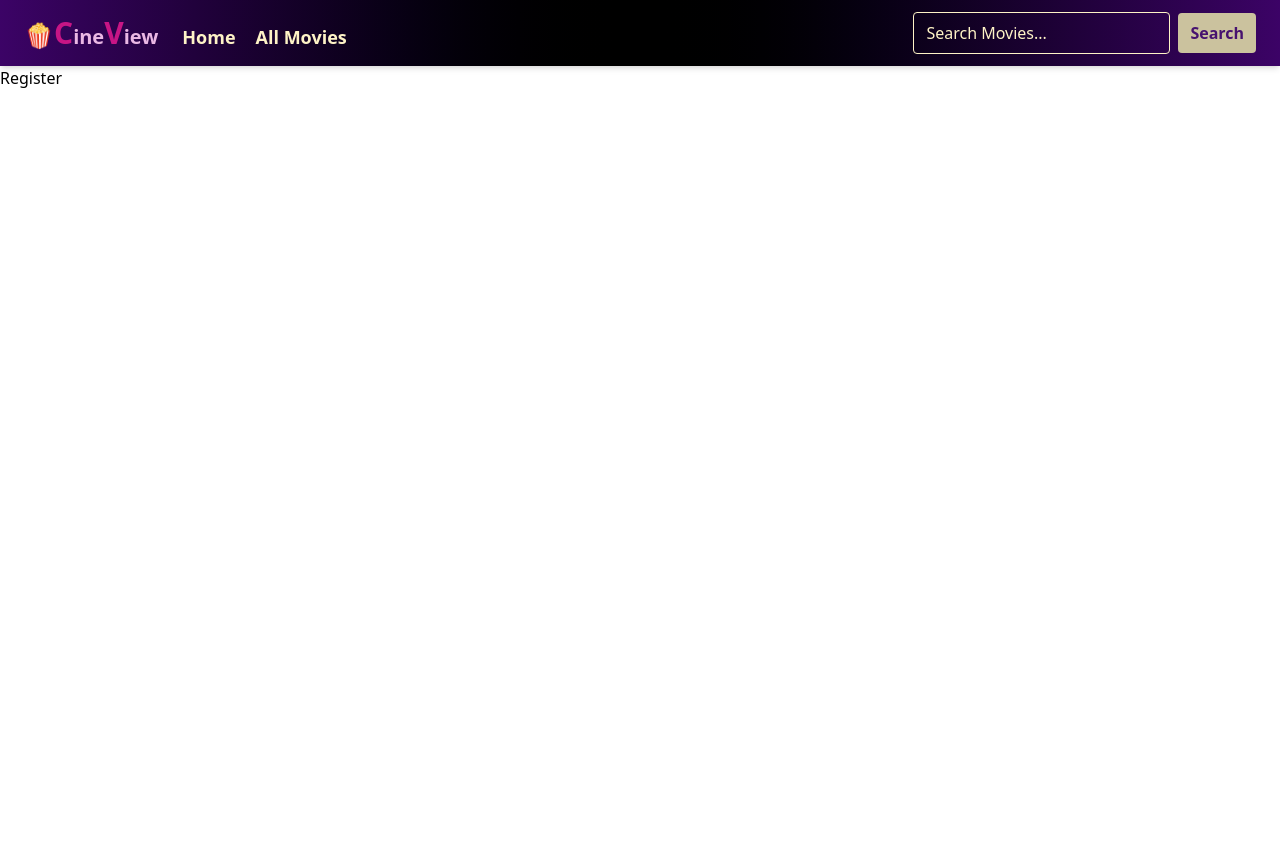
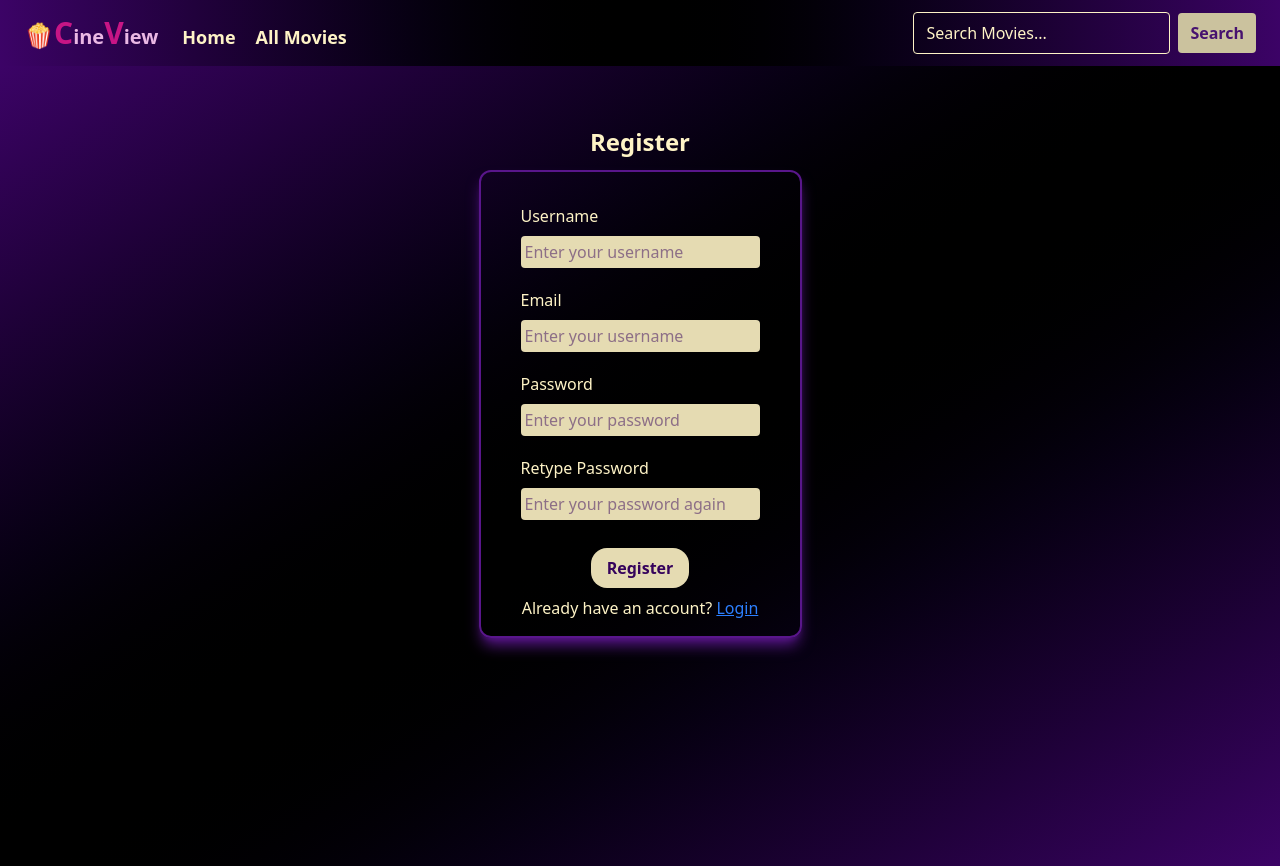
Before and after one commit to Surja11/Movie-review, a React app in the folder frontend/: page /register in a window 1280 px wide. Before the commit the page ends 800 px from the top, so only its background shows below. Built offline with nearby package versions, Linux system fonts and the light colour scheme; no server answers; the HTML template or start-up script is replaced by a standard one.

Commit message:
Added login and register form

```diff
--- a/frontend/src/components/LoginForm.jsx
+++ b/frontend/src/components/LoginForm.jsx
@@ -1,9 +1,109 @@
-import React from 'react'
+import React, { useState } from "react";
+import { NavLink, useNavigate } from "react-router-dom";
+import { ACCESS_TOKEN, REFRESH_TOKEN } from "../constants";
+import api from "../api";
 
-const LoginForm = () => {
+const LoginForm = ({ route, method }) => {
+  const [username, setUsername] = useState("");
+  const [email, setEmail] = useState("");
+  const [password, setPassword] = useState("");
+  const [password2, setPassword2] = useState("");
+  const [loading, setLoading] = useState(false);
+  const navigate = useNavigate();
+
+  const name = method === "login" ? "Login" : "Register";
+
+  const handleSubmit = async(e) => {
+    setLoading(true);
+    e.preventDefault();
+
+    try{
+    const res = await api.post(route, {username, email, password, password2})
+
+      if (method === "login"){
+        localStorage.setItem(ACCESS_TOKEN,res.daata.access)
+        localStorage.setItem(REFRESH_TOKEN, res.data.refresh)
+      }
+      else{
+        navigate("/login")
+      }
+
+    }catch(error){
+      alert(error)
+    }finally{
+      setLoading(false)
+    }
+  };
+
   return (
-    <div>L</div>
-  )
-}
+    <div className="mt-12">
+    <h1 className="text-center font-semibold text-2xl m-3 text-amber-100">{name}</h1>
+    <form onSubmit={handleSubmit} className="flex flex-col items-center justify-center p-4 rounded-xl shadow-lg shadow-purple-900 border-2 border-purple-900">
 
-export default LoginForm
+
+      <div className="flex flex-col mx-5 my-3">
+        <label className="m-1 text-amber-100">Username</label>
+        <input
+          type="text"
+          placeholder="Enter your username"
+          className="bg-amber-100 w-[90%
+  ] m-1 p-1 rounded brightness-90 focus:border-2 text-purple-950"
+          value={username}
+          onChange={(e) => setUsername(e.target.value)}
+        ></input>
+      </div>
+
+      {method === "register" && (
+        <div className="flex flex-col mb-3 mx-5">
+          <label className="m-1 text-amber-100">Email</label>
+          <input
+            type="email"
+            placeholder="Enter your username" className="w-[90%
+  ] m-1 p-1 focus:border-2 rounded bg-amber-100 brightness-90 text-purple-950"
+            value={email}
+            onChange={(e) => {
+              setEmail(e.target.value);
+            }}
+          ></input>
+        </div>
+      )}
+
+      <div className="flex flex-col mb-3 mx-5">
+        <label className="m-1 text-amber-100">Password</label>
+        <input
+          type="password"
+          placeholder="Enter your password" className="w-[90%
+  ] m-1 p-1 focus:border-2 rounded bg-amber-100 brightness-90 text-purple-950"
+          value={password}
+          onChange={(e) => setPassword(e.target.value)}
+        ></input>
+      </div>
+
+      {method === "register" && (
+        <div className="flex flex-col">
+          <label className="m-1 text-amber-100">Retype Password</label>
+          <input
+            type="password"
+            placeholder="Enter your password again" className="w-[90%
+  ] m-1 p-1 focus:border-2 text-purple-950 rounded bg-amber-100 brightness-90"
+            value={password2}
+            onChange={(e) => setPassword2(e.target.value)}
+          ></input>
+        </div>
+      )}
+
+      <button type="submit" className="p-2 rounded-2xl bg-amber-100 mt-6 px-4 brightness-90 text-purple-950 font-semibold hover:bg-[#eab8e4]
+      " disabled={loading}>
+        {loading? "Loading...":name}
+      </button>
+       {method==="login" ? (
+          <p className='text-center text-amber-100 mt-2'>Don't have an account? <NavLink to="/register" className='text-blue-500 underline'>Register</NavLink></p>
+        ) : (
+          <p className='text-center text-amber-100 mt-2'>Already have an account? <NavLink to="/login" className='text-blue-500 underline'>Login</NavLink></p>
+        )}
+    </form>
+    </div>
+  );
+};
+
+export default LoginForm;
--- a/frontend/src/components/MidSection.jsx
+++ b/frontend/src/components/MidSection.jsx
@@ -2,7 +2,9 @@ import React from 'react'
 
 const MidSection = () => {
   return (
-    <div>MidSection</div>
+    <div>
+      <h1>Trending</h1>
+    </div>
   )
 }
 
--- a/frontend/src/pages/Login.jsx
+++ b/frontend/src/pages/Login.jsx
@@ -1,9 +1,11 @@
 import React from 'react'
+import LoginForm from '../components/LoginForm'
 
 const Login = () => {
   return (
-    <div>Login</div>
-  )
+
+  <div className="w-screen min-h-screen bg-gradient-to-tl from-purple-950 via-black to-purple-950 flex flex-col items-center"><LoginForm route="/api/token/" method="login"/>
+  </div>)
 }
 
 export default Login
--- a/frontend/src/pages/Register.jsx
+++ b/frontend/src/pages/Register.jsx
@@ -1,9 +1,12 @@
 import React from 'react'
+import LoginForm from '../components/LoginForm'
 
 const Register = () => {
-  return (
-    <div>Register</div>
-  )
-}
+ return (
+
+  <div className="w-screen min-h-screen bg-gradient-to-tl from-purple-950 via-black to-purple-950 flex flex-col items-center">
+ <LoginForm route="/register/" method="register"/>
+ </div>
+)}
 
 export default Register
```
